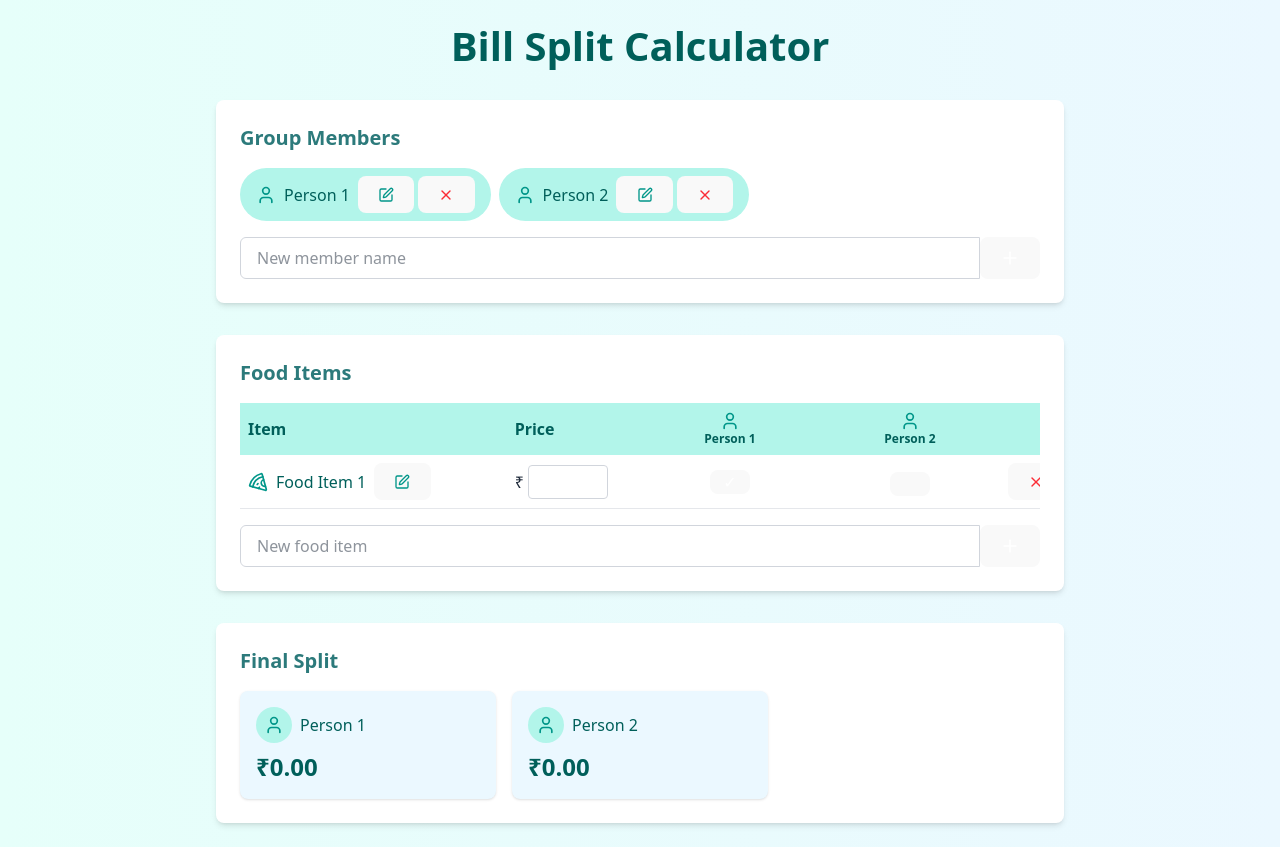
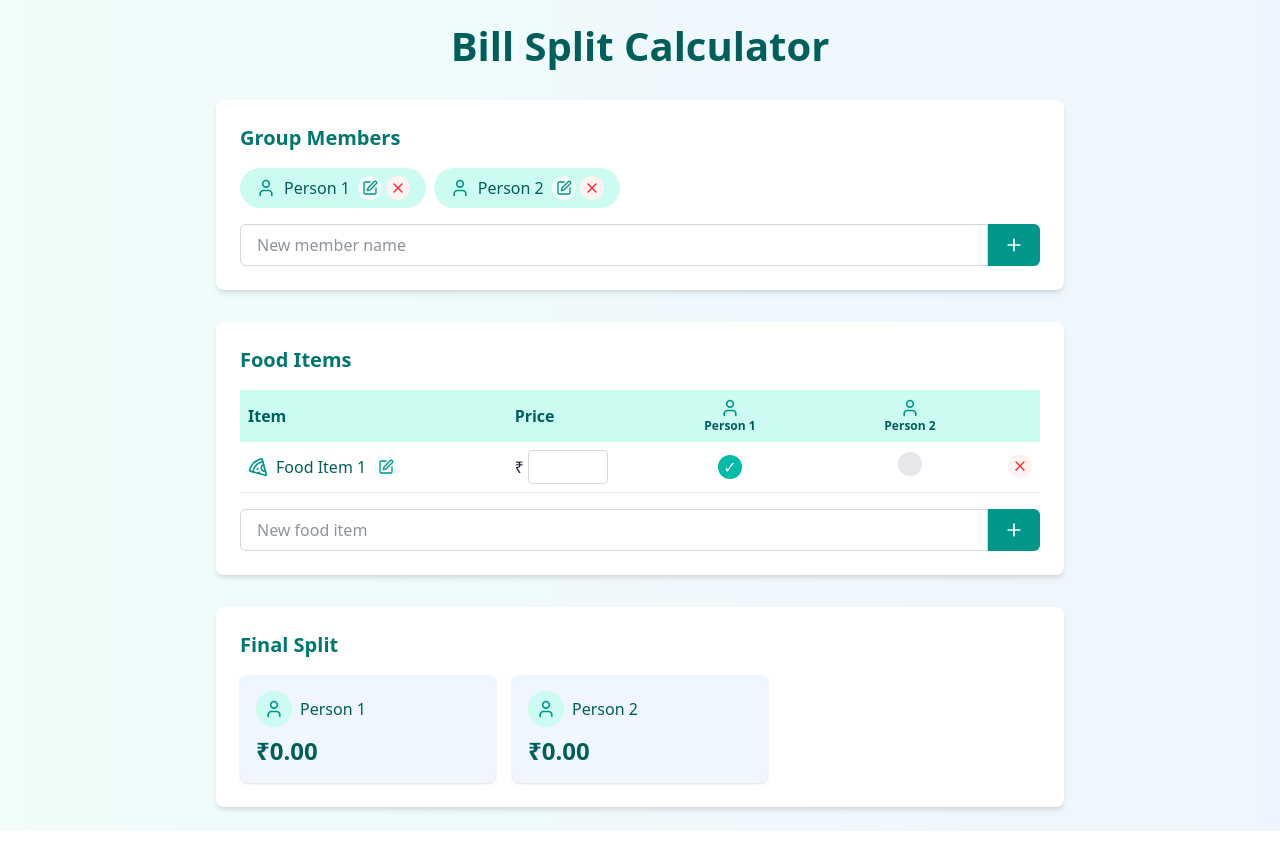
Before and after one commit to vizhx/split-calculator, a React (Vite) app: page / in a window 1280 px wide. Built offline with nearby package versions, Linux system fonts and the light colour scheme.

Commit message:
fixed styling related issues

```diff
--- a/src/index.css
+++ b/src/index.css
@@ -4,9 +4,6 @@
   font-family: Inter, system-ui, Avenir, Helvetica, Arial, sans-serif;
   line-height: 1.5;
   font-weight: 400;
-  color-scheme: light dark;
-  color: rgba(255, 255, 255, 0.87);
-  background-color: #242424;
   font-synthesis: none;
   text-rendering: optimizeLegibility;
   -webkit-font-smoothing: antialiased;
@@ -17,16 +14,6 @@
   box-sizing: border-box;
 }
 
-a {
-  font-weight: 500;
-  color: #646cff;
-  text-decoration: inherit;
-}
-
-a:hover {
-  color: #535bf2;
-}
-
 body {
   margin: 0;
   padding: 0;
@@ -34,6 +21,8 @@ body {
   min-height: 100vh;
   display: flex;
   flex-direction: column;
+  background-color: #ffffff;
+  color: #213547;
 }
 
 #root {
@@ -48,25 +37,10 @@ h1 {
   line-height: 1.1;
 }
 
+/* Remove default button styles to prevent conflicts with Tailwind */
 button {
-  border-radius: 8px;
-  border: 1px solid transparent;
-  padding: 0.6em 1.2em;
-  font-size: 1em;
-  font-weight: 500;
-  font-family: inherit;
-  background-color: #1a1a1a;
   cursor: pointer;
-  transition: border-color 0.25s;
-}
-
-button:hover {
-  border-color: #646cff;
-}
-
-button:focus,
-button:focus-visible {
-  outline: 4px auto -webkit-focus-ring-color;
+  transition: all 0.2s;
 }
 
 /* Fix for the bill split component */
@@ -103,35 +77,27 @@ table {
   }
 }
 
-/* Fix for light mode */
+/* Remove overriding styles for light mode */
 @media (prefers-color-scheme: light) {
-  :root {
-    color: #213547;
-    background-color: #ffffff;
-  }
+  /* Don't override Tailwind colors directly */
+}
 
-  a:hover {
-    color: #747bff;
-  }
+/* Custom fixes for the bill split calculator */
+.bill-split-calculator .member-icon,
+.bill-split-calculator .item-icon {
+  display: flex;
+  align-items: center;
+  justify-content: center;
+  width: 1.5rem;
+  height: 1.5rem;
+  border-radius: 9999px;
+}
 
-  button {
-    background-color: #f9f9f9;
-  }
+/* Custom styles for better responsiveness */
+.bill-split-results-card {
+  transition: transform 0.2s ease;
+}
 
-  /* Ensure gradients and colors display correctly */
-  .bg-gradient-to-r.from-teal-50.to-blue-50 {
-    background: linear-gradient(to right, #e6fffa, #ebf8ff);
-  }
-
-  .bg-teal-100 {
-    background-color: #b2f5ea !important;
-  }
-
-  .text-teal-700 {
-    color: #2c7a7b !important;
-  }
-
-  .bg-blue-50 {
-    background-color: #ebf8ff !important;
-  }
+.bill-split-results-card:hover {
+  transform: translateY(-2px);
 }
```
